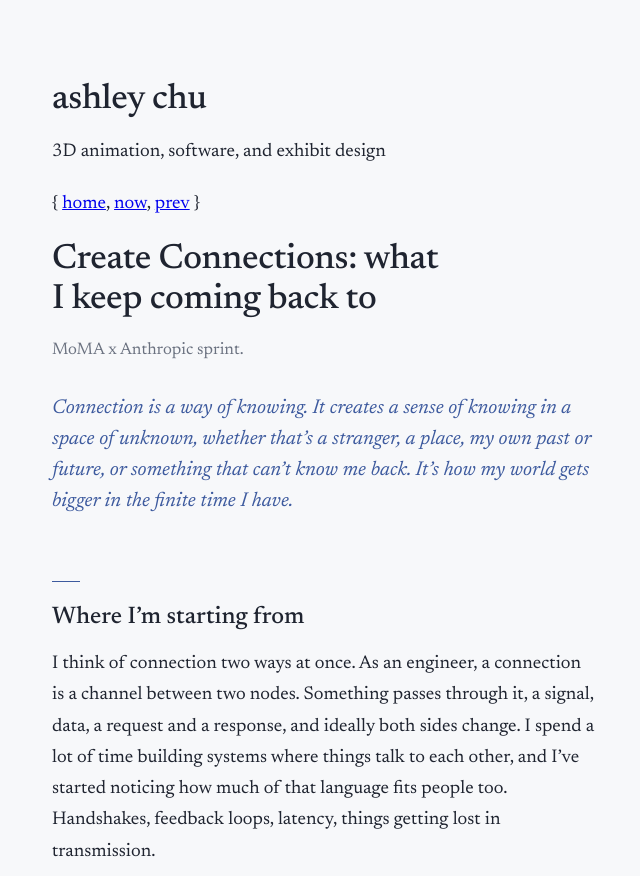
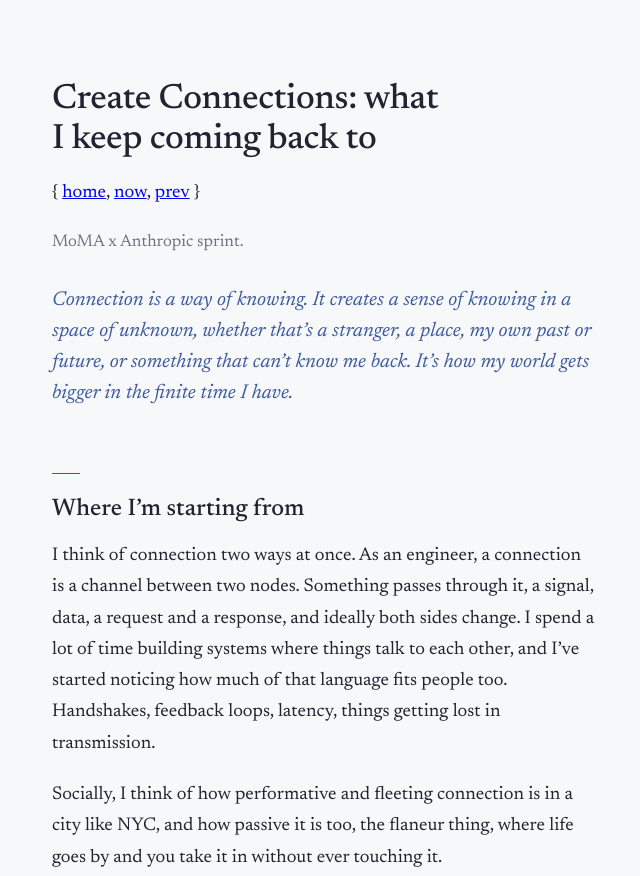
Before and after one commit to ashchu/momaxanthropic, a plain HTML site: page index.html in a window 1280 px wide. Shown: the top 876 px of the page, without its empty margins (316-956 px from the left). Drawn offline with Linux system fonts and the light colour scheme.

Commit message:
Update index.html

```diff
--- a/index.html
+++ b/index.html
@@ -38,12 +38,8 @@ p { margin: 0 0 1.1em; }
 </style>
 
 <main>
-  <div class="text">
-		<h1>ashley chu</h1>
-		<p>3D animation, software, and exhibit design</p>
-		<p>&#123; <a href="https://ashchu.github.io">home</a>, <a href="https://ashchu.github.ionow.html">now</a>, <a href="https://ashchu.github.ioprev.html">prev</a> &#125;</p>
-	</div>
 <h1>Create Connections: what I keep coming back to</h1>
+<p>&#123; <a href="https://ashchu.github.io">home</a>, <a href="https://ashchu.github.ionow.html">now</a>, <a href="https://ashchu.github.ioprev.html">prev</a> &#125;</p>
 
 <p class="lede">MoMA x Anthropic sprint.</p>
 
```
